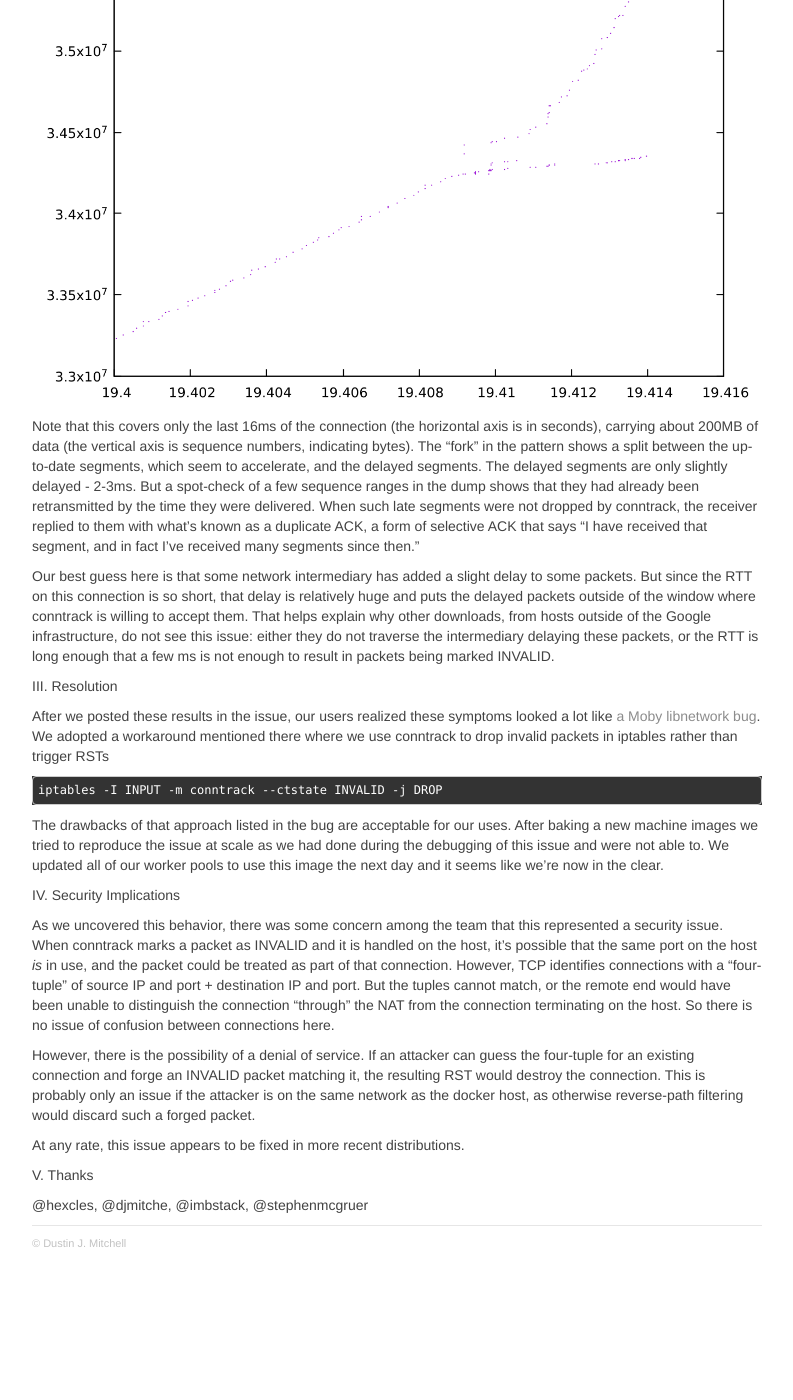
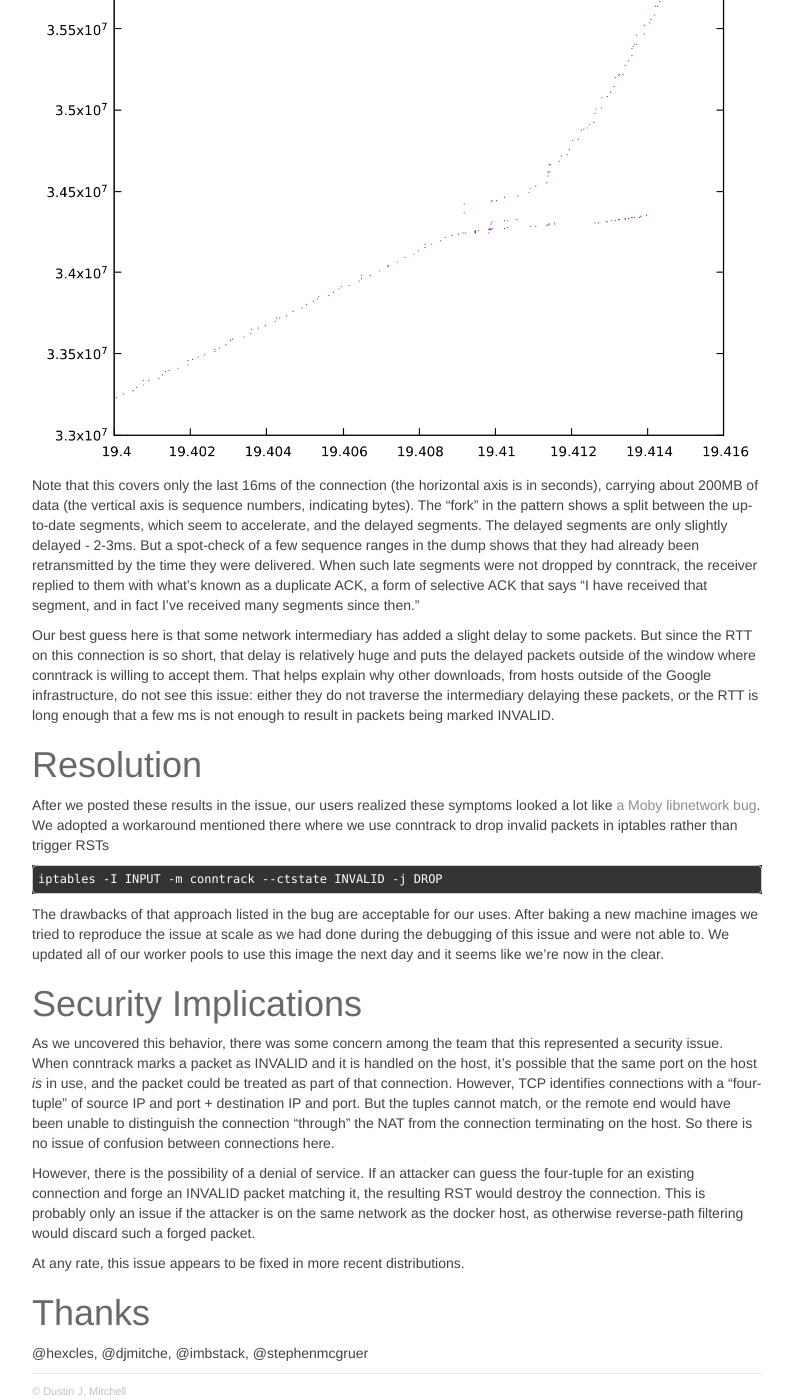
Before and after one commit to djmitche/code.v.igoro.us, a Jekyll site: the page built from _posts/2020-05-06-debugging-docker-connection-reset-by-peer.md, in a window 1280 px wide and 1400 px high, scrolled down 2500 px. Shown: the whole window, without its empty margins (338-1131 px from the left). Built offline with Jekyll 4.4.1, drawn with Linux system fonts in a browser that asks for light colours; nearby versions of some CDN libraries; library files that are not in the unit come from our copies; comment, search, counter and statistics services are not loaded; before the commit the page ends 3752 px from its top, so only the background shows below that; some of the changed text lies outside the part shown.

Commit message:
headings

```diff
--- a/_posts/2020-05-06-debugging-docker-connection-reset-by-peer.md
+++ b/_posts/2020-05-06-debugging-docker-connection-reset-by-peer.md
@@ -117,7 +117,7 @@
 But since the RTT on this connection is so short, that delay is relatively huge and puts the delayed packets outside of the window where conntrack is willing to accept them.
 That helps explain why other downloads, from hosts outside of the Google infrastructure, do not see this issue: either they do not traverse the intermediary delaying these packets, or the RTT is long enough that a few ms is not enough to result in packets being marked INVALID.
 
-III. Resolution
+# Resolution
 
 After we posted these results in the issue, our users realized these symptoms looked a lot like [a Moby libnetwork bug](https://github.com/moby/libnetwork/issues/1090). We adopted a workaround
 mentioned there where we use conntrack to drop invalid packets in iptables rather than trigger RSTs
@@ -129,7 +129,7 @@
 The drawbacks of that approach listed in the bug are acceptable for our uses. After baking a new machine images we tried to reproduce the issue at scale as we had done during the debugging
 of this issue and were not able to. We updated all of our worker pools to use this image the next day and it seems like we're now in the clear.
 
-IV. Security Implications
+# Security Implications
 
 As we uncovered this behavior, there was some concern among the team that this represented a security issue.
 When conntrack marks a packet as INVALID and it is handled on the host, it's possible that the same port on the host *is* in use, and the packet could be treated as part of that connection.
@@ -143,6 +143,6 @@
 
 At any rate, this issue appears to be fixed in more recent distributions.
 
-V. Thanks
+# Thanks
 
 @hexcles, @djmitche, @imbstack, @stephenmcgruer
```
Also changed, not shown: other parts of _posts/2020-05-06-debugging-docker-connection-reset-by-peer.md (+2 -2 lines).
